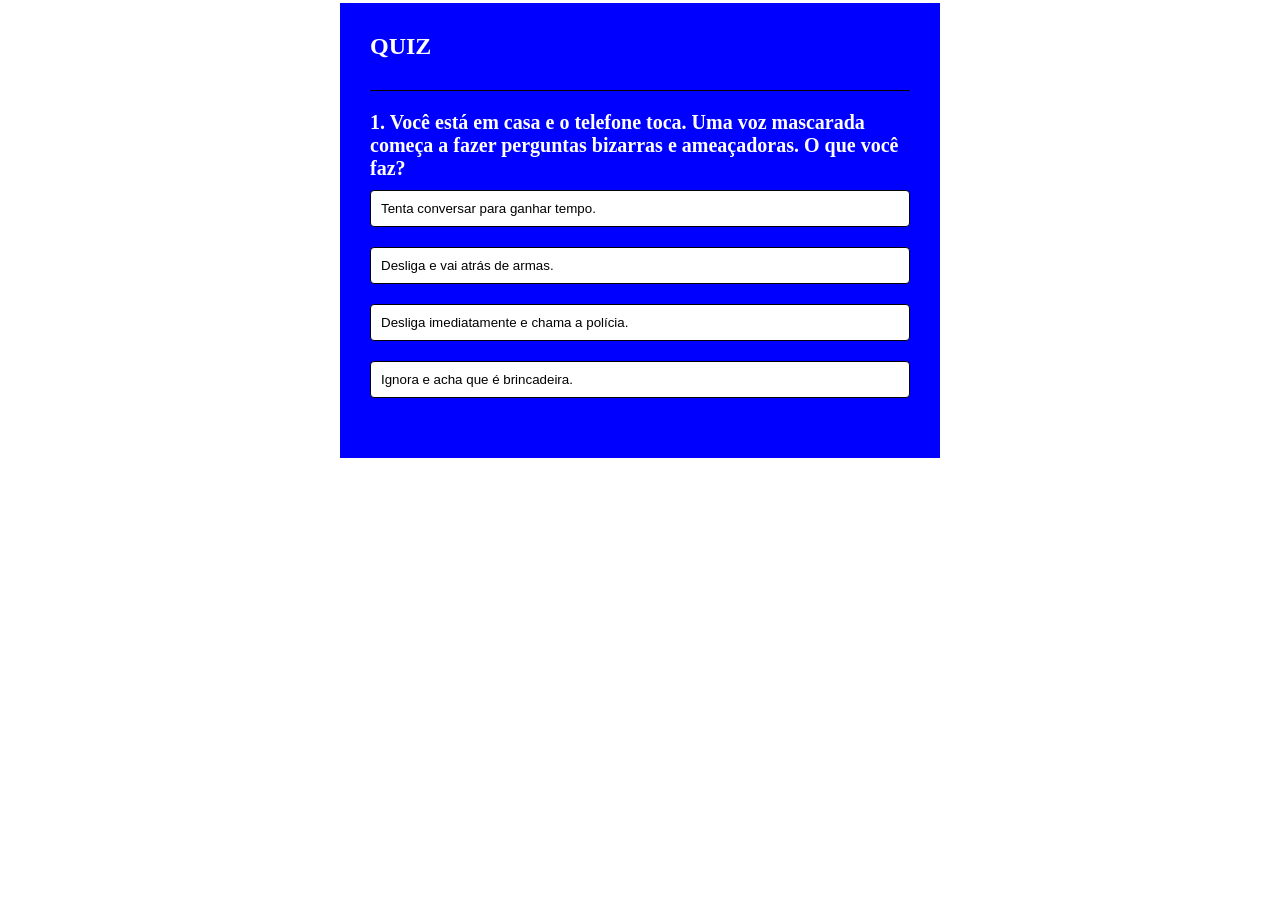
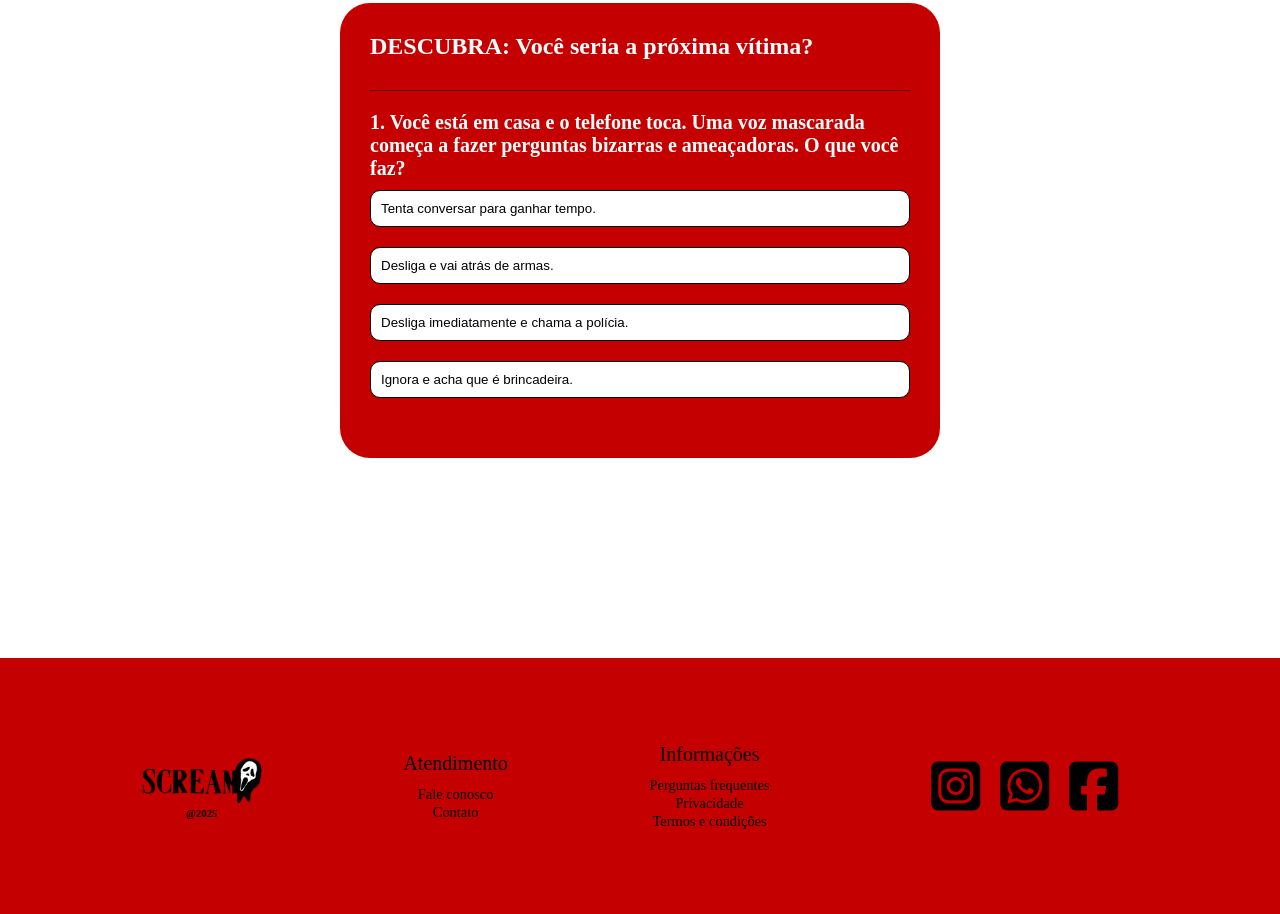
Before and after one commit to belafrata/Scream, a plain HTML site: page index.html in a window 1280 px wide. Shown: the part 957-1871 px from the top of the page. Before the commit the page ends 1415 px from the top, so only its background shows below. Drawn offline with Linux system fonts and the light colour scheme.

Commit message:
quarto commit

```diff
--- a/index.html
+++ b/index.html
@@ -71,7 +71,7 @@
         </div>
     </div>
     <section class="area-quiz">
-        <h1>QUIZ</h1>
+        <h1>DESCUBRA: Você seria a próxima vítima?</h1>
         <div class="quiz">
             <h2 id="pergunta">pergunta aq</h2>
             <div id="botoes-resposta">
@@ -83,6 +83,38 @@
             <button id="proximo">Próxima</button>
         </div>
     </section>
+    <footer>
+        <div>
+            <img src="./src/assets/img/logoscream.png">
+            <h6>@2025</h6>
+        </div>
+        <div class="lista-footer">
+            <h2>Atendimento</h2>
+            <ul>
+                <li><a href="">Fale conosco</a></li>
+                <li><a href="">Contato</a></li>
+            </ul>
+        </div>
+        <div class="lista-footer">
+            <h2>Informações</h2>
+            <ul>
+                <li><a href="">Perguntas frequentes</a></li>
+                <li><a href="">Privacidade</a></li>
+                <li><a href="">Termos e condições</a></li>
+            </ul>
+        </div>
+        <div class="redesSociais">
+            <div>
+                <i class="fa-brands fa-square-instagram"></i>
+            </div>
+            <div>
+                <i class="fa-brands fa-square-whatsapp"></i>
+            </div>
+            <div>
+                <i class="fa-brands fa-square-facebook"></i>
+            </div>
+        </div>
+    </footer>
     <script src="./src/js/script.js"></script>
 </body>
 </html>
--- a/src/css/style.css
+++ b/src/css/style.css
@@ -179,17 +179,18 @@ header {
 }
 
 .area-quiz {
-    background: blue;
+    background: var(--red1);
     width: 90%;
     max-width: 600px;
-    margin: 100px auto 0;
+    margin: 100px auto 200px;
     padding: 30px;
+    border-radius: 30px;
 }
 
 .area-quiz h1 {
     font-weight: 25px;
     color: white;
-    border-bottom: 1px solid black;
+    border-bottom: 1px solid var(--red2);
     padding-bottom: 30px;
 }
 
@@ -212,13 +213,13 @@ header {
     padding: 10px;
     margin: 10px 0;
     text-align: left;
-    border-radius: 4px;
+    border-radius: 10px;
     cursor: pointer;
     transition: all 0.3s;
 }
 
 .btn:hover:not([disabled]) {
-    background-color: black;
+    background-color: var(--red2);
     color: white;
 }
 
@@ -250,3 +251,49 @@ header {
 .incorreto {
     background: red;
 }
+
+footer{
+    background-color: var(--red1);
+    display: flex;
+    color: var(--branco);
+    height: 32vh;
+    align-items: center;
+    text-align: center;
+    justify-content: space-evenly;
+    flex-wrap: wrap;
+    width: 100%;
+}
+footer img{
+    width: 120px;
+}
+footer .lista-footer{
+    display: flex;
+    flex-direction: column;
+    gap: 10px;
+}
+footer .lista-footer h2{
+    font-size: 2.5vh;
+    font-weight: 500;
+}
+footer .lista-footer ul{
+    list-style: none;
+}
+footer .lista-footer ul li a{
+    text-decoration: none;
+    color: var(--branco);
+    font-size: 1.8vh;
+}
+footer .lista-footer ul li a:hover{
+    text-decoration: underline;
+    color: var(--rosa1);
+}
+footer .redesSociais{
+    display: flex;
+    gap: 20px;
+    cursor: pointer;
+    margin: 20px;
+}
+footer .redesSociais div i{
+    font-size: 7vh;
+    transition: all .5s;
+}
```
